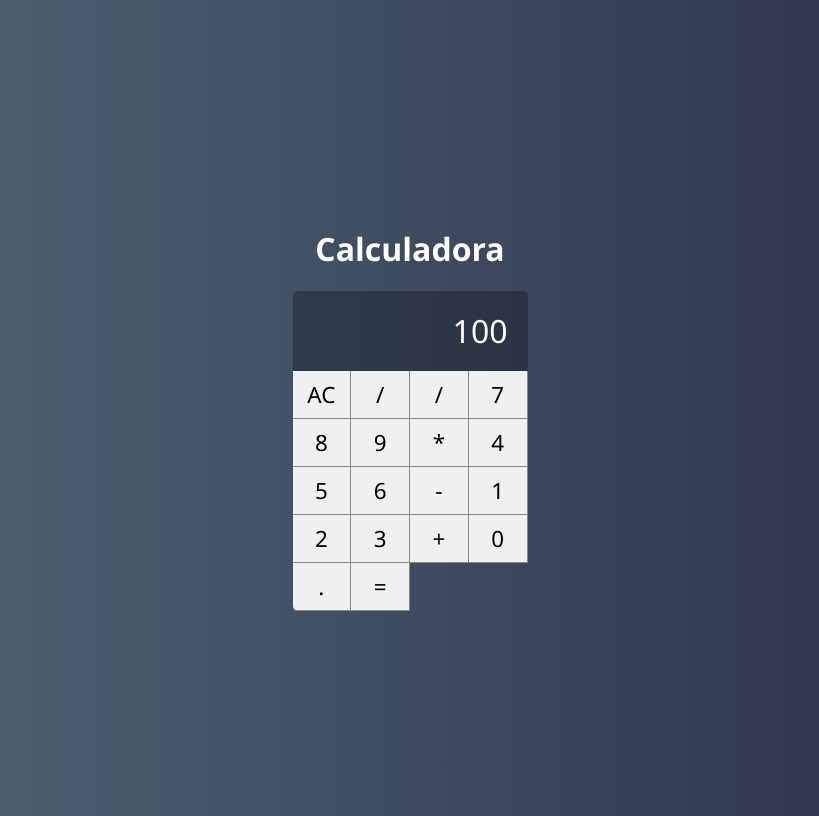
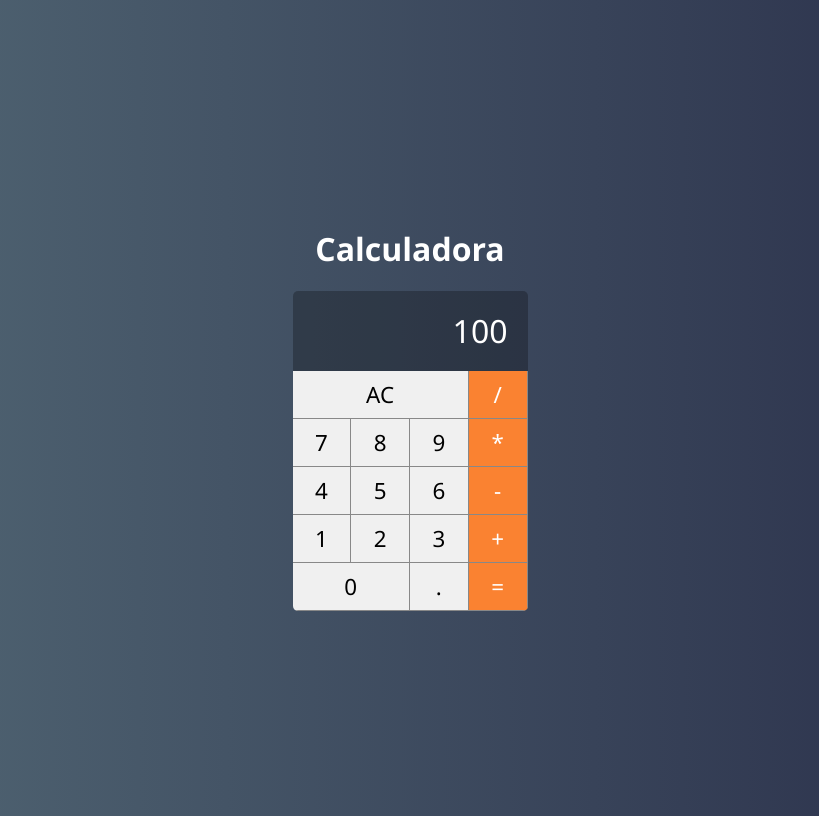
Before and after one commit to BielBatemarque/CalculadoraReact, a React (Create React App) app: page / in a window 1280 px wide. Shown: the whole page, without its empty margins (230-1049 px from the left). Built offline with nearby package versions, Linux system fonts and the light colour scheme.

Commit message:
bottuns 2

```diff
--- a/src/components/Button.css
+++ b/src/components/Button.css
@@ -11,3 +11,24 @@
     border-bottom: var(--border-button);
     outline: none;
 }
+
+.button:active{
+    background-color: #ccc;
+}
+
+.button.double{
+    grid-column: span 2;
+}
+
+.button.triple{
+    grid-column: span 3;
+}
+
+.button.operation{
+    background-color: #FA8231;
+    color: #FFF;
+}
+
+.button.operation:active{
+    background-color: #fa8231cc;
+}
--- a/src/components/Button.jsx
+++ b/src/components/Button.jsx
@@ -2,6 +2,13 @@ import './Button.css';
 
 export const Button = (props) => {
    return(
-        <button className='button'>{props.label}</button>
+        <button className={`
+            button
+            ${props.operation ? 'operation' : ''}
+            ${props.double ? 'double' : ''}
+            ${props.triple ? 'triple' : ''}
+        `}
+         onClick={(e) => props.click && props.click(e.target.innerHTML)}
+        >{props.label}</button>
    );
 }
--- a/src/main/Calculator.jsx
+++ b/src/main/Calculator.jsx
@@ -3,28 +3,39 @@ import { Button } from '../components/Button';
 import { Display } from '../components/Display';
 
 export const Calculator = () => {
+    const clearMemory = () => {
+        console.log('limpar');
+    }
+
+    const setOperation = (operation) => {
+        console.log(operation);
+    }
+
+    const AddDigit = (n) => {
+        console.log(n);
+    }
+
+
     return(
         <div className="calculator">
             <Display value={100}/>
-            <Button label="AC"/>
-            <Button label="/"/>
-            <Button label="/"/>
-            <Button label="7"/>
-            <Button label="8"/>
-            <Button label="9"/>
-            <Button label="*"/>
-            <Button label="4"/>
-            <Button label="5"/>
-             <Button label="6"/>
-             <Button label="-"/>
-             <Button label="1"/>
-             <Button label="2"/>
-             <Button label="3"/>
-             <Button label="+"/>
-             <Button label="0"/>
-             <Button label="."/>
-             <Button label="="/>
-
+            <Button label="AC" click={() => clearMemory()} triple/>
+            <Button label="/" click={() => setOperation()} operation/>
+            <Button label="7" click={() => AddDigit()}/>
+            <Button label="8" click={() => AddDigit()}/>
+            <Button label="9" click={() => AddDigit()}/>
+            <Button label="*" click={() => setOperation()} operation/>
+            <Button label="4" click={() => AddDigit()}/>
+            <Button label="5" click={() => AddDigit()}/>
+            <Button label="6" click={() => AddDigit()}/>
+            <Button label="-" click={() => setOperation()} operation/>
+            <Button label="1" click={() => AddDigit()}/>
+            <Button label="2" click={() => AddDigit()}/>
+            <Button label="3" click={() => AddDigit()}/>
+            <Button label="+" click={() => setOperation()} operation/>
+            <Button label="0" click={() => AddDigit()} double/>
+            <Button label="." click={() => AddDigit()}/>
+            <Button label="=" click={() => setOperation()} operation/>
 
         </div>
     );
```
